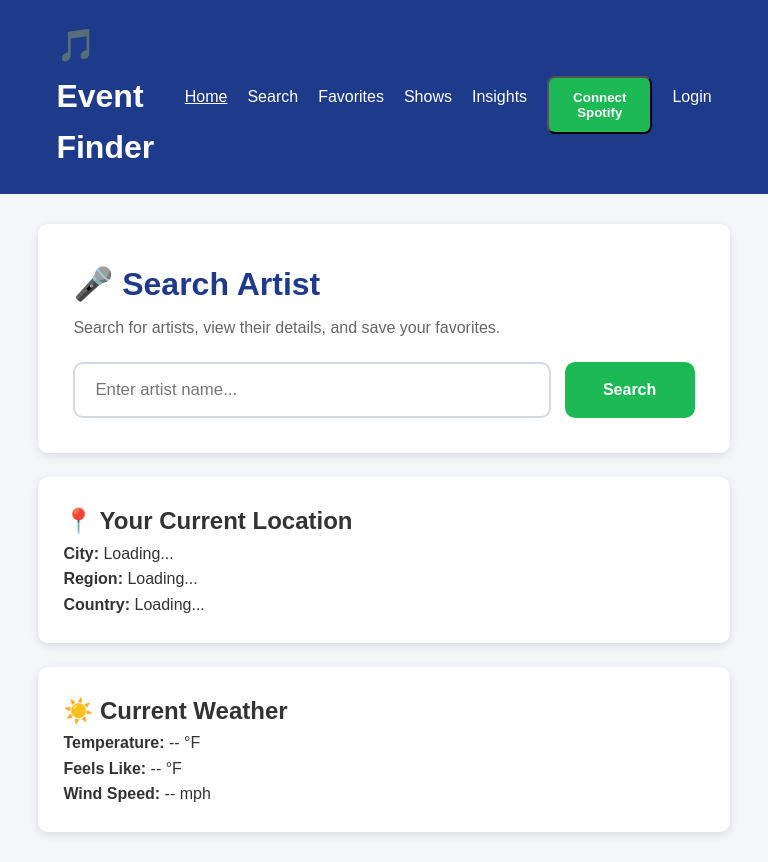
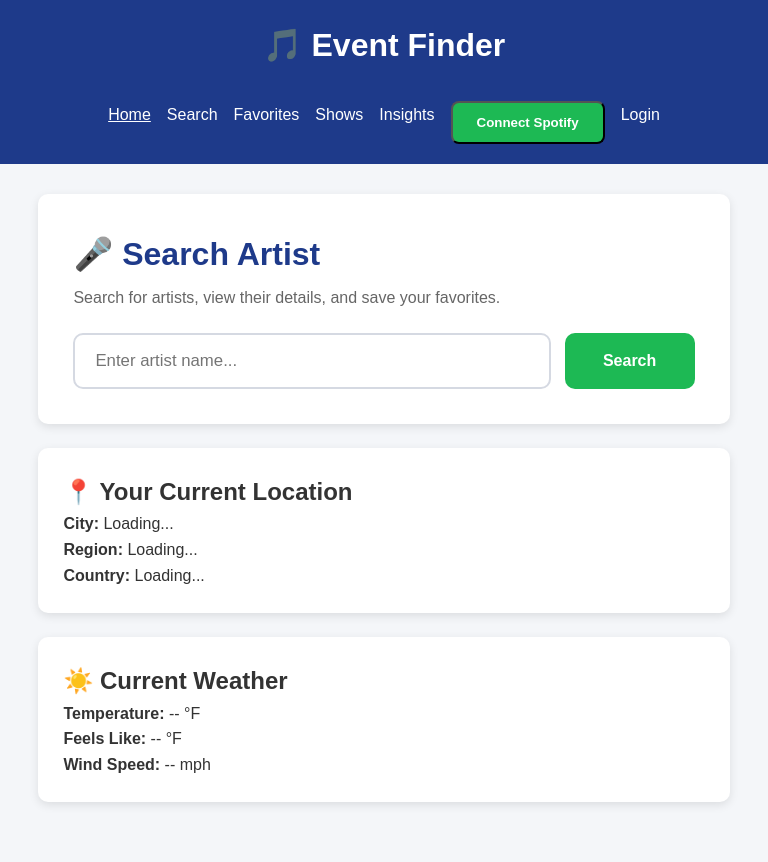
Before and after one commit to csuf-cpsc349-summer2026/Project-YuChen-Luc-Luis, a React (Vite) app in the folder client/: page / in a window 768 px wide. After the commit the page ends 832 px from the top, so only its background shows below. Built offline with nearby package versions, Linux system fonts and the light colour scheme; no server answers.

Commit message:
format css for iphone and ipad

```diff
--- a/client/src/index.css
+++ b/client/src/index.css
@@ -327,14 +327,40 @@ section {
 =========================== */
 
 @media (max-width: 700px) {
+
     .navbar {
+        width: 100%;
         flex-direction: column;
-        gap: 15px;
+        align-items: center;
+        gap: 12px;
+        padding: 10px 0;
+    }
+
+    .logo {
+        font-size: 2rem;
     }
 
     .nav-links {
+        display: flex;
         flex-wrap: wrap;
         justify-content: center;
+        align-items: center;
+        gap: 12px 18px;
+        width: 100%;
+    }
+
+    .nav-links li {
+        margin: 0;
+    }
+
+    .spotify-connect-button {
+        padding: 10px 18px;
+        font-size: 0.95rem;
+    }
+
+    .navbar-user,
+    .logout-button {
+        font-size: 0.95rem;
     }
 
     .artist-result-card {
@@ -1210,3 +1236,40 @@ main > section {
 .spotify-connect-button:hover {
     opacity: 0.9;
 }
+
+/* Tablet */
+
+@media (min-width: 701px) and (max-width: 900px) {
+
+    .navbar {
+        width: 100%;
+        max-width: none;
+        flex-direction: column;
+        align-items: center;
+        gap: 14px;
+    }
+
+    .logo {
+        width: 100%;
+        text-align: center;
+        font-size: 2rem;
+    }
+
+    .nav-links {
+        width: 100%;
+        display: flex;
+        flex-wrap: wrap;
+        justify-content: center;
+        align-items: center;
+        gap: 12px 16px;
+    }
+
+    .nav-links li {
+        margin: 0;
+    }
+
+    .navbar-user,
+    .logout-button {
+        white-space: nowrap;
+    }
+}
```
